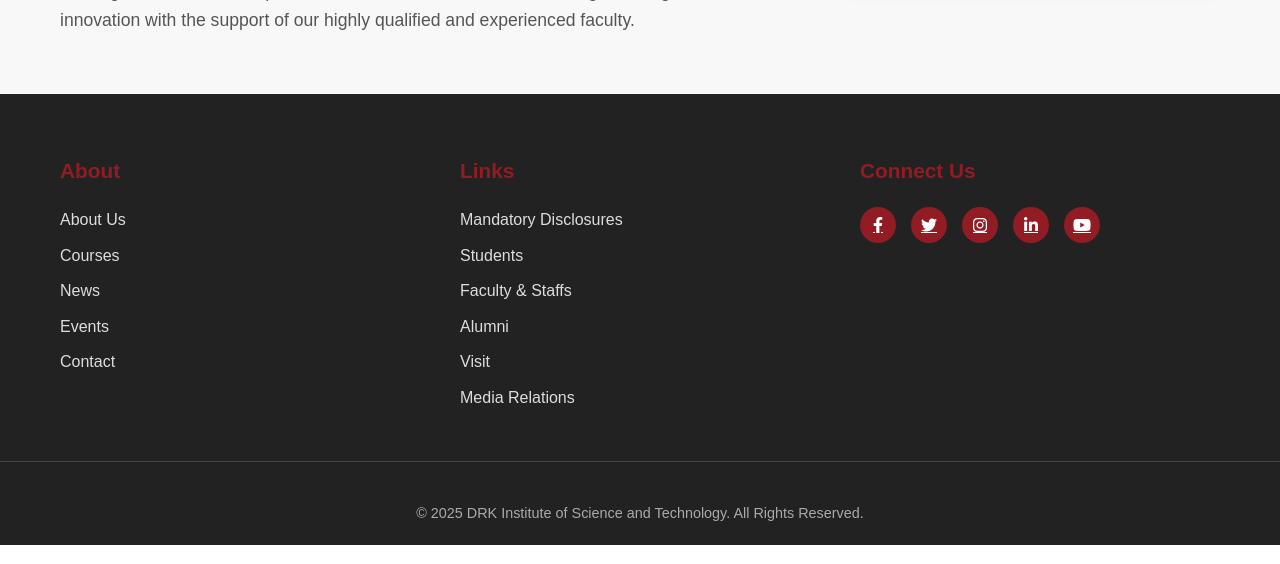
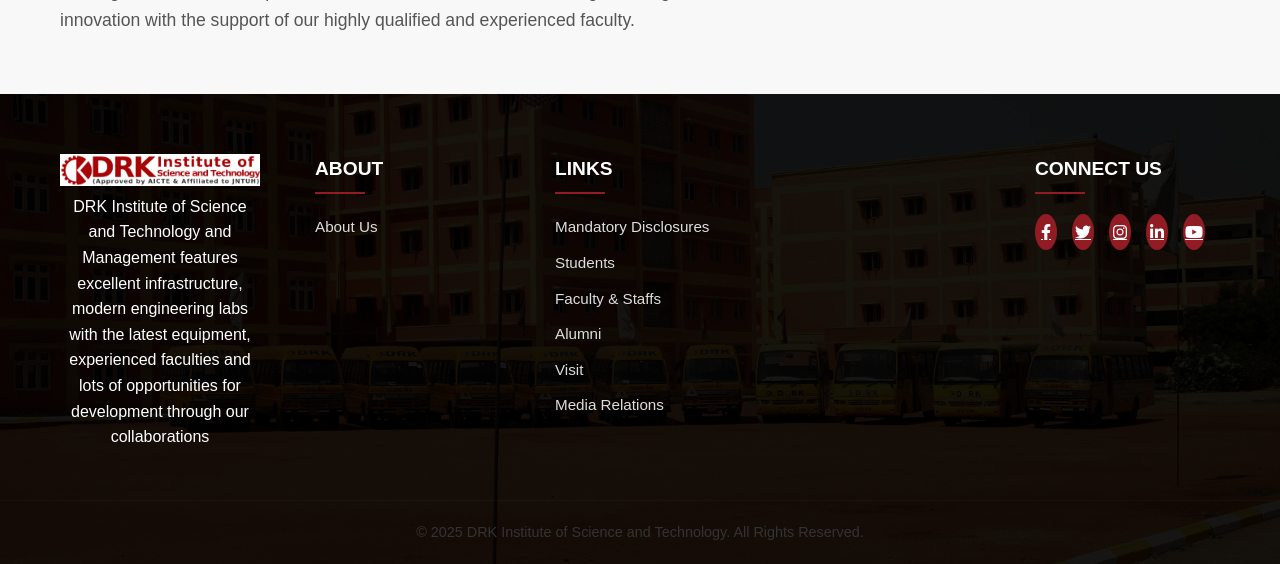
Before and after one commit to ksampathreddy/College-Website, a PHP site: page / in a window 1280 px wide. Shown: the part 4064-4628 px from the top of the page. Run offline with PHP 8.4, Linux system fonts and the light colour scheme.

Commit message:
modifiying footer

```diff
--- a/index.html
+++ b/index.html
@@ -132,7 +132,7 @@
         <button class="life-btn">Explore Campus Life</button>
       </div>
       <div class="life-image">
-        <img src="static/campus-life.jpg" alt="Campus Life">
+        <img src="static/drk.jpg" alt="Campus Life">
       </div>
     </section>
      <section class="news-section">
@@ -173,27 +173,32 @@
         <h3>The Founder</h3>
         <h4>Sri. D.B. Chandra Sekhar Rao</h4>
         <p>At DRK group of Institutions, We believe that success comes from relentless focus on shared vision, innovation and execution. Our Organization is strongly committed to hard work and strongly emphasizing on learning and thriving for academic excellence and professional growth. Learning should be based on doing new innovative and not merely knowing them. Until and unless learning solutions relate to real life and motivate the learner to acquire and apply the knowledge, the whole fetched knowledge remains wasted. Our institution has set specific objectives and planned activities for achieving excellence in all spheres of technical education.
-
 Our organization aim is to provide the finest environment for teaching, learning, research and innovation with the support of our highly qualified and experienced faculty.</p>
       </div>
       <div class="founder-image">
-        <img src="static/founder.jpg" alt="Founder Image">
+        <img src="static/chairman.jpg" alt="Founder Image">
       </div>
     </section>
   </main>
+<footer class="footer">
+  <div class="footer-container">
 
-  <footer class="footer">
-    <div class="footer-container">
+    <!-- Logo placed outside the footer content -->
+    <div class="footer-logo-container">
+      <img src="static/K.png" alt="DRKIST Logo" class="footer-logo">
+       <p>DRK Institute of Science and Technology and Management features excellent infrastructure, modern engineering labs with the latest equipment, experienced faculties and lots of opportunities for development through our collaborations</p>
+
+    </div>
+
+    <div class="footer-content">
       <div class="footer-about">
         <h4>About</h4>
         <ul>
           <li><a href="#">About Us</a></li>
-          <li><a href="#">Courses</a></li>
-          <li><a href="#">News</a></li>
-          <li><a href="#">Events</a></li>
-          <li><a href="#">Contact</a></li>
         </ul>
       </div>
+</div>
+ <div class="footer-content">
       <div class="footer-links">
         <h4>Links</h4>
         <ul>
@@ -205,6 +210,8 @@ Our organization aim is to provide the finest environment for teaching, learning
           <li><a href="#">Media Relations</a></li>
         </ul>
       </div>
+</div>
+ <div class="footer-content"></div>
       <div class="footer-connect">
         <h4>Connect Us</h4>
         <div class="social-icons">
@@ -216,10 +223,12 @@ Our organization aim is to provide the finest environment for teaching, learning
         </div>
       </div>
     </div>
+
     <div class="footer-bottom">
-      <p>&copy; 2025 DRK Institute of Science and Technology. All Rights Reserved.</p>
+     <p>&copy; 2025 DRK Institute of Science and Technology. All Rights Reserved.</p>
     </div>
-  </footer>
+  </div>
+</footer>
 
   <script src="static/script.js"></script>
 </body>
--- a/static/style.css
+++ b/static/style.css
@@ -957,3 +957,140 @@ body {
     grid-template-columns: 1fr;
   }
 }
+/* Footer */
+.footer {
+  background: linear-gradient(rgba(0, 0, 0, 0.7), rgba(0, 0, 0, 0.7)),
+              url('campus.jpg') no-repeat center center;
+  background-size: cover;
+  color: white;
+  padding: 60px 0 20px;
+  position: relative;
+}
+
+.footer::before {
+  content: '';
+  position: absolute;
+  top: 0;
+  left: 0;
+  width: 100%;
+  height: 100%;
+  background-color: rgba(0, 0, 0, 0.7);
+}
+
+.footer-container {
+  max-width: 1200px;
+  margin: 0 auto;
+  padding: 0 20px;
+  position: relative;
+  z-index: 1;
+}
+
+.footer-content {
+  display: flex;
+  flex-wrap: wrap;
+  justify-content: space-between;
+  margin-bottom: 30px;
+}
+
+.footer-about,
+.footer-links,
+.footer-connect {
+  flex: 1;
+  min-width: 200px;
+  padding: 0 15px;
+  margin-bottom: 20px;
+}
+
+.footer h4 {
+  font-size: 1.2rem;
+  color: white;
+  margin-bottom: 20px;
+  text-transform: uppercase;
+  font-weight: 600;
+  position: relative;
+  padding-bottom: 10px;
+}
+
+.footer h4::after {
+  content: '';
+  position: absolute;
+  bottom: 0;
+  left: 0;
+  width: 50px;
+  height: 2px;
+  background-color: #911c24;
+}
+
+.footer ul {
+  list-style: none;
+}
+
+.footer ul li {
+  margin-bottom: 10px;
+}
+
+.footer ul li a {
+  color: #ddd;
+  text-decoration: none;
+  font-size: 0.95rem;
+  transition: color 0.3s;
+}
+
+.footer ul li a:hover {
+  color: white;
+  text-decoration: underline;
+}
+
+.social-icons {
+  display: flex;
+  gap: 15px;
+  margin-top: 15px;
+}
+
+.social-icons a {
+  color: white;
+  background-color: #911c24;
+  width: 36px;
+  height: 36px;
+  border-radius: 50%;
+  display: flex;
+  align-items: center;
+  justify-content: center;
+  transition: background-color 0.3s;
+}
+
+.social-icons a:hover {
+  background-color: #7a161d;
+}
+
+.footer-bottom {
+  text-align: center;
+  padding-top: 20px;
+  margin-top: 20px;
+  border-top: 1px solid rgba(255, 255, 255, 0.1);
+  font-size: 0.9rem;
+  color: #aaa;
+}
+
+/* Responsive Adjustments */
+@media (max-width: 768px) {
+  .footer-content {
+    flex-direction: column;
+  }
+
+  .footer-about,
+  .footer-links,
+  .footer-connect {
+    margin-bottom: 30px;
+  }
+}
+.footer-logo-container {
+  text-align: center;
+  margin-bottom: 30px;
+}
+
+.footer-logo {
+  max-width: 350px;
+  width: 100%;
+  height: auto;
+}
```
Also changed, not shown: static/campus.jpg (added), static/chairman.jpg (added), static/drk.jpg (added).
